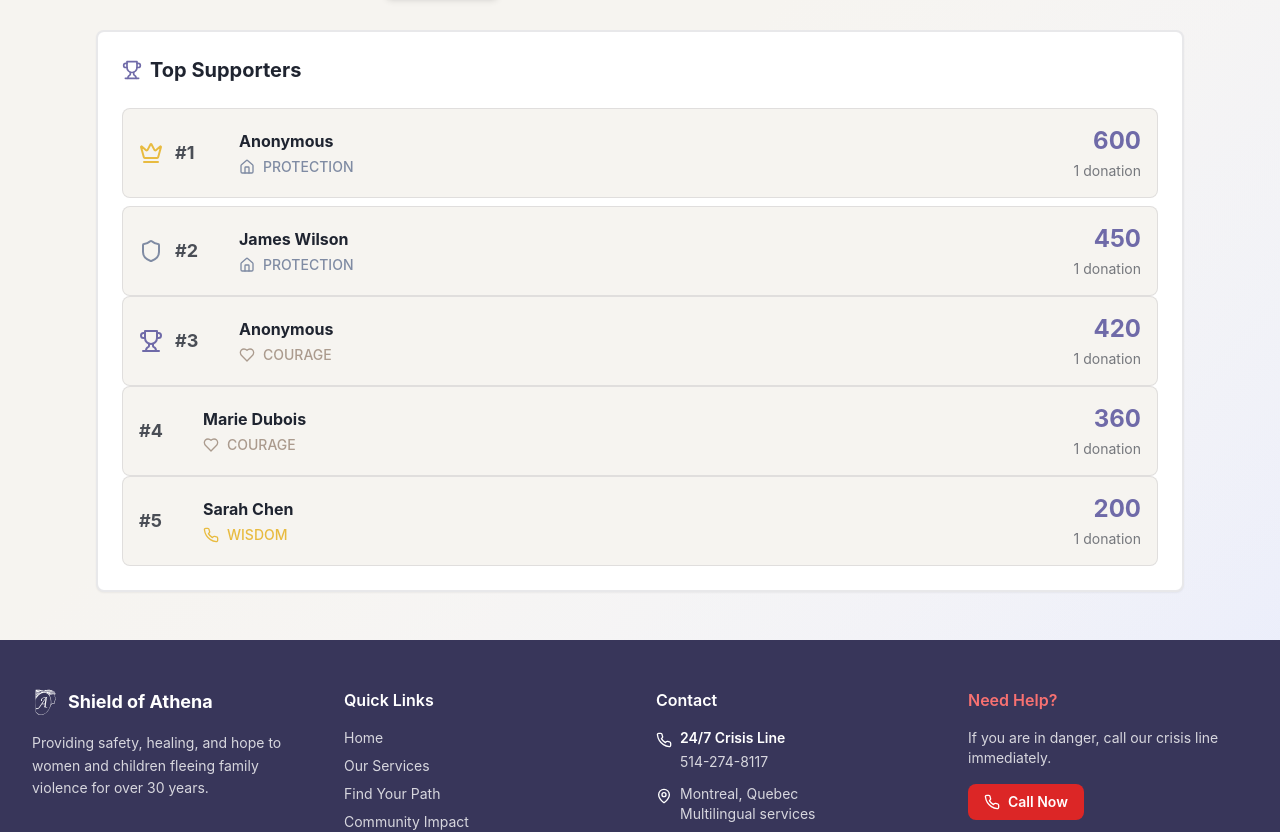
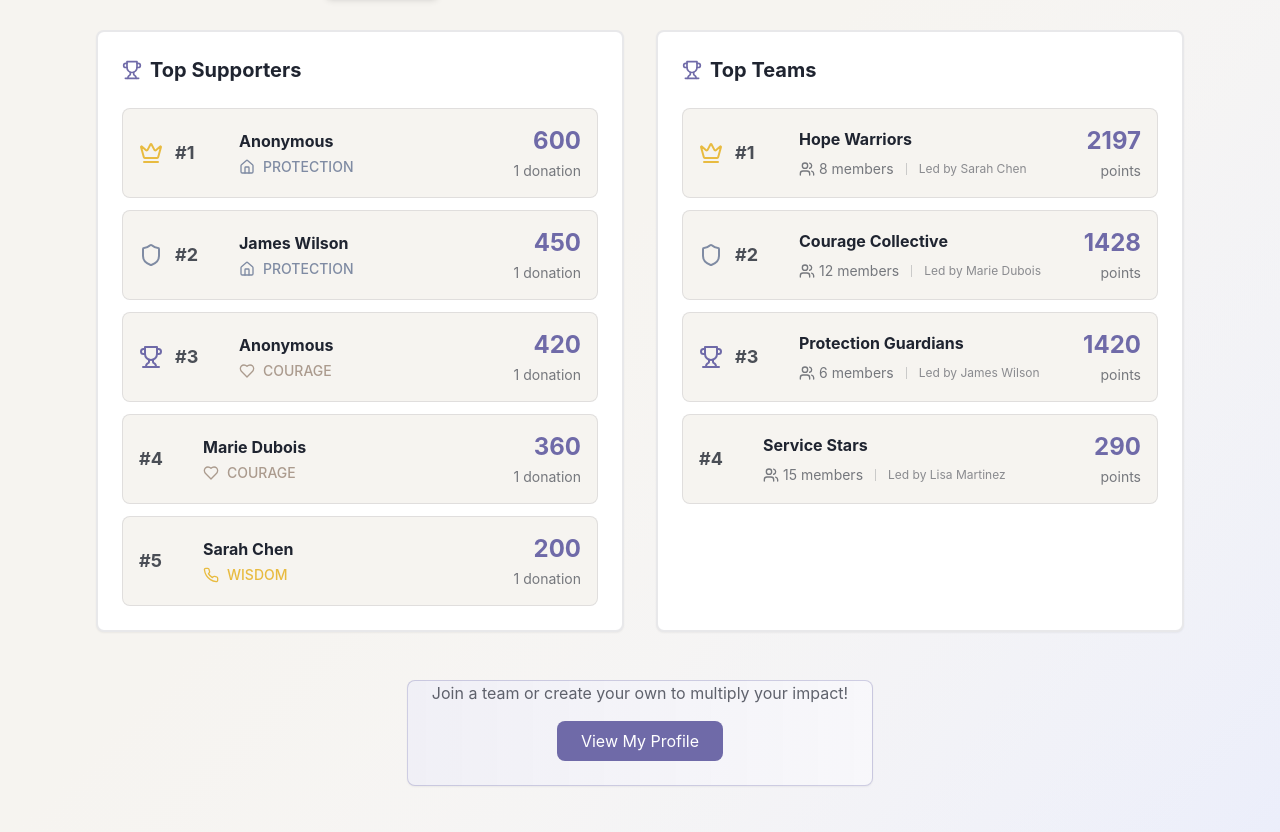
Before and after one commit to puganinithepug/Morgan-Stanley-Athena-Paths, a React (Create React App) app in the folder client/: page /leaderboard in a window 1280 px wide. Shown: the part 477-1309 px from the top of the page. Built offline with nearby package versions, Linux system fonts and the light colour scheme; no server answers.

Commit message:
Created Volunteer Schedule Page, Leaderboard Page: included Teams and Service filter

```diff
--- a/client/src/pages/Leaderboard.jsx
+++ b/client/src/pages/Leaderboard.jsx
@@ -2,7 +2,7 @@ import React, { useState } from 'react';
 import { useLanguage } from '../contexts/LanguageContext';
 import dataService from '../services/dataService';
 import { Card, CardContent } from '../components/ui/Card';
-import { Trophy, Crown, Shield, Phone, Heart, Home, HandHeart } from 'lucide-react';
+import { Trophy, Crown, Shield, Phone, Heart, Home, HandHeart, Users } from 'lucide-react';
 import { motion } from 'framer-motion';
 
 const PATH_ICONS = {
@@ -22,8 +22,10 @@ const PATH_COLORS = {
 export default function Leaderboard() {
   const { language } = useLanguage();
   const [selectedPath, setSelectedPath] = useState('ALL');
+  const [viewMode, setViewMode] = useState('individual'); // 'individual' or 'teams'
   const donations = dataService.getDonations();
   const users = dataService.getAllUsers();
+  const teams = dataService.getTeams();
 
   const userStats = {};
   const pathCounts = {};
@@ -71,6 +73,21 @@ export default function Leaderboard() {
     })
     .sort((a, b) => b.totalPoints - a.totalPoints);
 
+  // Team leaderboard logic
+  const teamLeaderboard = teams
+    .map(team => {
+      const teamMembers = users.filter(user => team.members?.includes(user.id));
+      const totalTeamPoints = teamMembers.reduce((sum, user) => sum + (user.total_points || 0), 0);
+
+      return {
+        ...team,
+        totalPoints: totalTeamPoints,
+        memberCount: team.member_count,
+        leader: users.find(u => u.id === team.leader_id)
+      };
+    })
+    .sort((a, b) => b.totalPoints - a.totalPoints);
+
   const getRankIcon = (rank) => {
     if (rank === 0) return <Crown className="w-6 h-6 text-highlight" />;
     if (rank === 1) return <Shield className="w-6 h-6 text-secondary" />;
@@ -83,6 +100,7 @@ export default function Leaderboard() {
     { id: 'WISDOM', label: language === 'fr' ? 'Sagesse' : 'Wisdom', color: 'bg-highlight', hover: 'hover:bg-highlight/30' },
     { id: 'COURAGE', label: language === 'fr' ? 'Courage' : 'Courage', color: 'bg-muted', hover: 'hover:bg-muted/30' },
     { id: 'PROTECTION', label: language === 'fr' ? 'Protection' : 'Protection', color: 'bg-secondary', hover: 'hover:bg-secondary/30' },
+    { id: 'SERVICE', label: language === 'fr' ? 'Service' : 'Service', color: 'bg-teal-500', hover: 'hover:bg-teal-500/30' },
   ];
 
   return (
@@ -111,6 +129,7 @@ export default function Leaderboard() {
           </p>
         </motion.div>
 
+        {/* Path Filters */}
         <div className="flex flex-wrap justify-center gap-3 mb-8">
           {filters.map((filter) => (
             <button
@@ -127,12 +146,16 @@ export default function Leaderboard() {
           ))}
         </div>
 
+        {/* Split Screen Leaderboard */}
+        <div className="grid lg:grid-cols-2 gap-8">
+
+          {/*Individual Leaderboard - LEFT SIDE*/}
           <motion.div
-          initial={{ opacity: 0, y: 20 }}
+            initial={{ opacity: 0, y: -20 }}
             animate={{ opacity: 1, y: 0 }}
-          transition={{ delay: 0.3 }}
+            transition={{ delay: 0.2 }}
           >
-          <Card className="bg-background border-2 border-foreground/10">
+            <Card className="bg-background border-2 border-foreground/10 h-full">
               <CardContent className="p-6">
                 <div className="flex items-center gap-2 mb-6 mt-6">
                   <Trophy className="w-5 h-5 text-primary" />
@@ -141,7 +164,7 @@ export default function Leaderboard() {
                   </h2>
                 </div>
 
-              <div className="space-y-0">
+                <div className="space-y-3">
                   {leaderboard.length > 0 ? (
                     leaderboard.map((entry, idx) => {
                       const PathIcon = PATH_ICONS[entry.path];
@@ -177,7 +200,9 @@ export default function Leaderboard() {
                                       ? 'Sagesse'
                                       : entry.path === 'COURAGE'
                                       ? 'Courage'
-                                    : 'Protection'
+                                      : entry.path === 'PROTECTION'
+                                      ? 'Protection'
+                                      : 'Service'
                                     : entry.path}
                                 </span>
                               </div>
@@ -205,6 +230,109 @@ export default function Leaderboard() {
               </CardContent>
             </Card>
           </motion.div>
+
+          {/* Teams Leaderboard - RIGHT SIDE*/}
+          <motion.div
+            initial={{ opacity: 0, x: 20 }}
+            animate={{ opacity: 1, x: 0 }}
+            transition={{ delay: 0.3 }}
+          >
+            <Card className="bg-background border-2 border-foreground/10 h-full">
+              <CardContent className="p-6">
+                <div className="flex items-center gap-2 mb-6 mt-6">
+                  <Trophy className="w-5 h-5 text-primary" />
+                  <h2 className="text-xl font-bold text-foreground">
+                    {language === 'fr' ? 'Meilleures Équipes' : 'Top Teams'}
+                  </h2>
+                </div>
+
+                <div className="space-y-3">
+                  {teamLeaderboard.length > 0 ? (
+                    teamLeaderboard.map((team, idx) => {
+                      const rankIcon = getRankIcon(idx);
+
+                      return (
+                        <motion.div
+                          key={team.id}
+                          initial={{ opacity: 0, x: 20 }}
+                          animate={{ opacity: 1, x: 0 }}
+                          transition={{ delay: idx * 0.05 }}
+                          className="flex items-center justify-between p-4 bg-background rounded-lg mb-2 border border-foreground/10 hover:shadow-sm transition-shadow"
+                        >
+                          <div className="flex items-center gap-4 flex-1 min-w-0">
+                            <div className="flex items-center gap-3">
+                              {rankIcon && <div className="flex-shrink-0">{rankIcon}</div>}
+                              <span className="font-bold text-foreground/80 text-lg min-w-[3rem]">
+                                #{idx + 1}
+                              </span>
+                              </div>
+                            <div className="flex-1 min-w-0">
+                              <div className="font-bold text-foreground mb-2 truncate">
+                                {team.name}
+                              </div>
+                              <div className="flex items-center gap-3 text-sm flex-wrap">
+                                <div className="flex items-center gap-1 text-foreground/60">
+                                  <Users className="w-4 h-4" />
+                                  {team.memberCount} {language === 'fr' ? 'membres' : 'members'}
+                                </div>
+                              <div className="w-px h-3 bg-foreground/20"></div>
+                              {team.leader && (
+                                <div className="text-xs text-foreground/50">
+                                  {language === 'fr' ? 'Dirigé par' : 'Led by'} {team.leader.full_name}
+                                </div>
+                              )}
+                              </div>
+                            </div>
+                          </div>
+                          <div className="text-right flex-shrink-0 ml-4">
+                            <div className="font-bold text-primary text-2xl mb-1">
+                              {team.totalPoints}
+                            </div>
+                            <div className="text-sm text-foreground/60">
+                              {language === 'fr' ? 'points' : 'points'}
+                            </div>
+                            </div>
+                        </motion.div>
+                      );
+                    })
+                  ) : (
+                    <div className="text-center py-12 text-foreground/60">
+                      {language === 'fr'
+                        ? 'Aucune équipe pour le moment. Créez la première!'
+                        : 'No teams yet. Create the first one!'}
+                    </div>
+                  )}
+                </div>
+              </CardContent>
+            </Card>
+          </motion.div>
+        </div>
+
+        {/* Call to Action */}
+        <motion.div
+          initial={{ opacity: 0, y: 20 }}
+          animate={{ opacity: 1, y: 0 }}
+          transition={{ delay: 0.5 }}
+          className="text-center mt-12"
+        >
+          <Card className="bg-gradient-to-r from-primary/10 to-primary/5 border-primary/30 inline-block">
+            <CardContent className="p-6">
+              <p className="text-foreground/70 mb-4">
+                {language === 'fr'
+                  ? 'Rejoignez une équipe ou créez la vôtre pour multiplier votre impact!'
+                  : 'Join a team or create your own to multiply your impact!'}
+              </p>
+              <div className="flex gap-4 justify-center">
+                <button
+                  onClick={() => window.location.href = '/profile'}
+                  className="bg-primary text-white px-6 py-2 rounded-lg hover:bg-primary/90 transition-colors"
+                >
+                    {language === 'fr' ? 'Voir mon profil' : 'View My Profile'}
+                </button>
+              </div>
+            </CardContent>
+          </Card>
+        </motion.div>
       </div>
     </div>
   );
```
Lines whose indentation alone changed are shown as unchanged.
